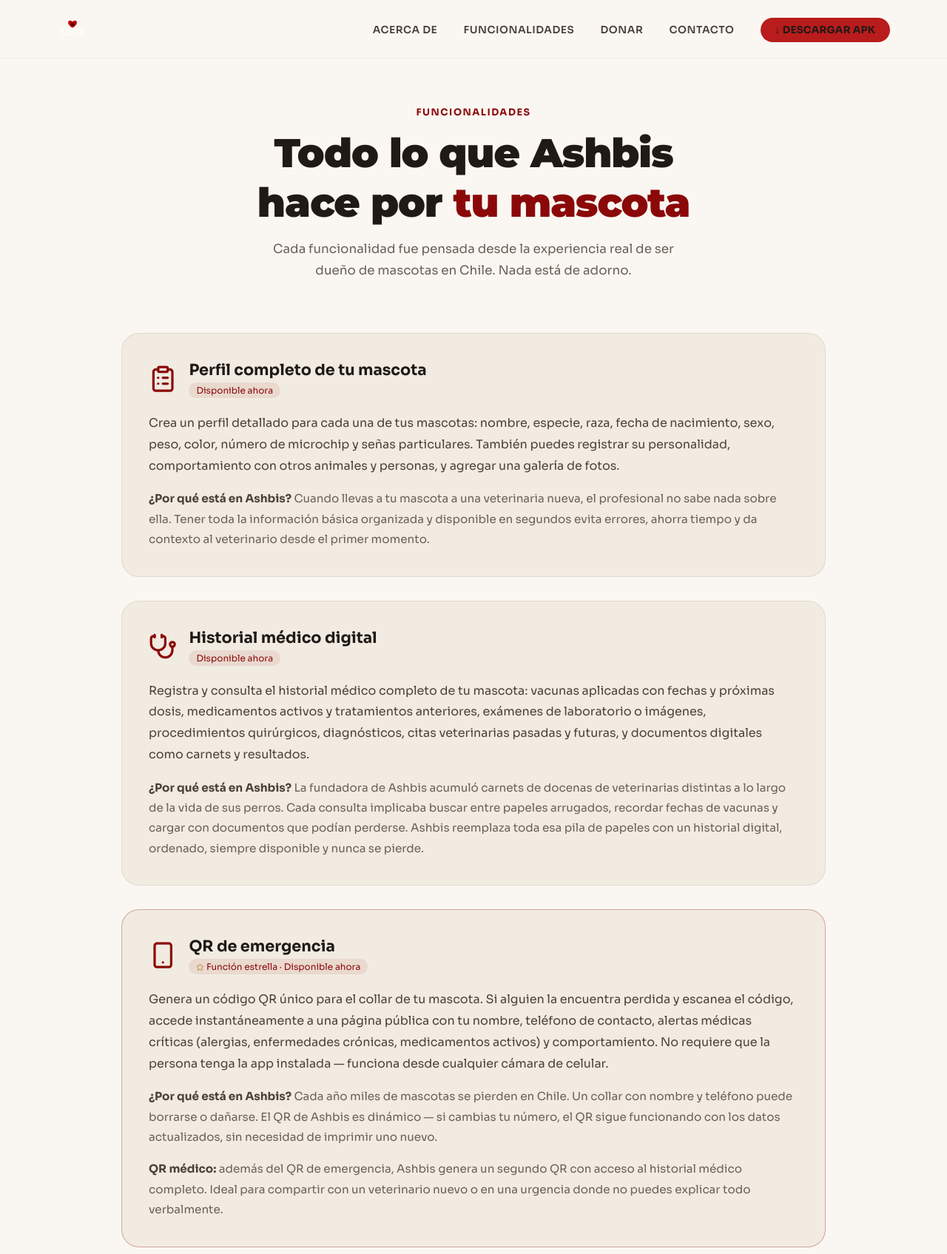
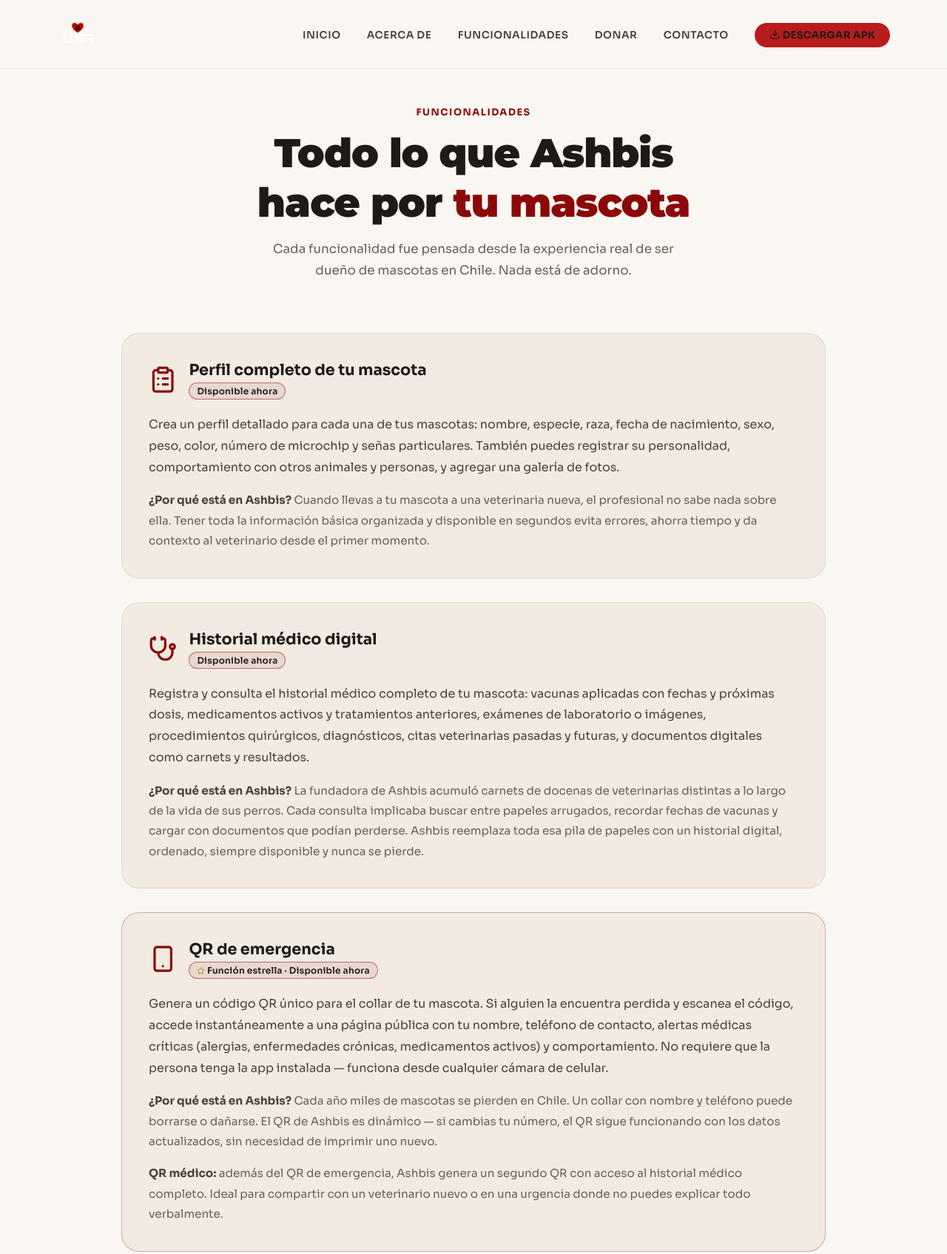
Before and after one commit to ashbisoficial/web, a plain HTML site: page funcionalidades.html in a window 1280 px wide. Shown: the top 1695 px of the page at 74% size. Drawn offline with Linux system fonts and the light colour scheme.

Commit message:
Ajusta logo del header en desktop y unifica badge de estado e icono de descarga

```diff
--- a/funcionalidades.html
+++ b/funcionalidades.html
@@ -61,13 +61,15 @@
   <div class="header-right">
     <nav>
       <ul class="desktop">
+        <li><a href="index.html">Inicio</a></li>
         <li><a href="acerca-de.html">Acerca de</a></li>
         <li><a href="funcionalidades.html">Funcionalidades</a></li>
         <li><a href="donar.html">Donar</a></li>
         <li><a href="contacto.html">Contacto</a></li>
-        <li><a href="descargar.html" class="nav-cta">↓ Descargar APK</a></li>
+        <li><a href="descargar.html" class="nav-cta"><svg class="icon-svg" viewBox="0 0 24 24" fill="none" stroke="currentColor" stroke-width="2" stroke-linecap="round" stroke-linejoin="round" aria-hidden="true"><path d="M12 15V3" /><path d="M21 15v4a2 2 0 0 1-2 2H5a2 2 0 0 1-2-2v-4" /><path d="m7 10 5 5 5-5" /></svg> Descargar APK</a></li>
       </ul>
       <ul class="mobile" id="mobileMenu">
+        <li><a href="index.html">Inicio</a></li>
         <li><a href="acerca-de.html">Acerca de</a></li>
         <li><a href="funcionalidades.html">Funcionalidades</a></li>
         <li><a href="donar.html">Donar</a></li>
@@ -109,10 +111,7 @@
         <div>
           <h2 style="font-family: var(--font-body); font-weight: 700; font-size: 1.3rem;
                      color: var(--text-primary); margin: 0;">Perfil completo de tu mascota</h2>
-          <span style="font-size: 0.75rem; background: var(--red-dim); color: var(--red);
-                       padding: 3px 10px; border-radius: 20px; margin-top: 4px; display: inline-block;">
-            Disponible ahora
-          </span>
+          <span class="badge-status">Disponible ahora</span>
         </div>
       </div>
       <p style="color: var(--gray-light); line-height: 1.8; margin-bottom: 16px;">
@@ -137,10 +136,7 @@
         <div>
           <h2 style="font-family: var(--font-body); font-weight: 700; font-size: 1.3rem;
                      color: var(--text-primary); margin: 0;">Historial médico digital</h2>
-          <span style="font-size: 0.75rem; background: var(--red-dim); color: var(--red);
-                       padding: 3px 10px; border-radius: 20px; margin-top: 4px; display: inline-block;">
-            Disponible ahora
-          </span>
+          <span class="badge-status">Disponible ahora</span>
         </div>
       </div>
       <p style="color: var(--gray-light); line-height: 1.8; margin-bottom: 16px;">
@@ -167,9 +163,11 @@
         <div>
           <h2 style="font-family: var(--font-body); font-weight: 700; font-size: 1.3rem;
                      color: var(--text-primary); margin: 0;">QR de emergencia</h2>
-          <span style="font-size: 0.75rem; background: var(--red-dim); color: var(--red);
-                       padding: 3px 10px; border-radius: 20px; margin-top: 4px; display: inline-block;">
-            <svg class="icon-svg" style="width:0.9em;height:0.9em;color:var(--gold);flex-shrink:0;" viewBox="0 0 24 24" fill="none" stroke="currentColor" stroke-width="2" stroke-linecap="round" stroke-linejoin="round" aria-hidden="true"><path d="M11.525 2.295a.53.53 0 0 1 .95 0l2.31 4.679a2.123 2.123 0 0 0 1.595 1.16l5.166.756a.53.53 0 0 1 .294.904l-3.736 3.638a2.123 2.123 0 0 0-.611 1.878l.882 5.14a.53.53 0 0 1-.771.56l-4.618-2.428a2.122 2.122 0 0 0-1.973 0L6.396 21.01a.53.53 0 0 1-.77-.56l.881-5.139a2.122 2.122 0 0 0-.611-1.879L2.16 9.795a.53.53 0 0 1 .294-.906l5.165-.755a2.122 2.122 0 0 0 1.597-1.16z" /></svg> Función estrella · Disponible ahora
+          <span class="badge-status">
+            <svg class="icon-svg" viewBox="0 0 24 24" fill="none" stroke="currentColor" stroke-width="2" stroke-linecap="round" stroke-linejoin="round" aria-hidden="true" style="color: var(--gold);">
+              <path d="M11.525 2.295a.53.53 0 0 1 .95 0l2.31 4.679a2.123 2.123 0 0 0 1.595 1.16l5.166.756a.53.53 0 0 1 .294.904l-3.736 3.638a2.123 2.123 0 0 0-.611 1.878l.882 5.14a.53.53 0 0 1-.771.56l-4.618-2.428a2.122 2.122 0 0 0-1.973 0L6.396 21.01a.53.53 0 0 1-.77-.56l.881-5.139a2.122 2.122 0 0 0-.611-1.879L2.16 9.795a.53.53 0 0 1 .294-.906l5.165-.755a2.122 2.122 0 0 0 1.597-1.16z" />
+            </svg>
+            Función estrella · Disponible ahora
           </span>
         </div>
       </div>
@@ -202,10 +200,7 @@
         <div>
           <h2 style="font-family: var(--font-body); font-weight: 700; font-size: 1.3rem;
                      color: var(--text-primary); margin: 0;">Mapa veterinario</h2>
-          <span style="font-size: 0.75rem; background: var(--red-dim); color: var(--red);
-                       padding: 3px 10px; border-radius: 20px; margin-top: 4px; display: inline-block;">
-            Disponible ahora
-          </span>
+          <span class="badge-status">Disponible ahora</span>
         </div>
       </div>
       <p style="color: var(--gray-light); line-height: 1.8; margin-bottom: 16px;">
@@ -229,10 +224,7 @@
         <div>
           <h2 style="font-family: var(--font-body); font-weight: 700; font-size: 1.3rem;
                      color: var(--text-primary); margin: 0;">Documentos digitales</h2>
-          <span style="font-size: 0.75rem; background: var(--red-dim); color: var(--red);
-                       padding: 3px 10px; border-radius: 20px; margin-top: 4px; display: inline-block;">
-            Disponible ahora
-          </span>
+          <span class="badge-status">Disponible ahora</span>
         </div>
       </div>
       <p style="color: var(--gray-light); line-height: 1.8; margin-bottom: 16px;">
@@ -256,10 +248,7 @@
         <div>
           <h2 style="font-family: var(--font-body); font-weight: 700; font-size: 1.3rem;
                      color: var(--text-primary); margin: 0;">Asistente IA para mascotas</h2>
-          <span style="font-size: 0.75rem; background: var(--red-dim); color: var(--red);
-                       padding: 3px 10px; border-radius: 20px; margin-top: 4px; display: inline-block;">
-            Disponible ahora
-          </span>
+          <span class="badge-status">Disponible ahora</span>
         </div>
       </div>
       <p style="color: var(--gray-light); line-height: 1.8; margin-bottom: 16px;">
@@ -286,11 +275,7 @@
         <div>
           <h2 style="font-family: var(--font-body); font-weight: 700; font-size: 1.3rem;
                      color: var(--text-primary); margin: 0;">Lo que viene</h2>
-          <span style="font-size: 0.75rem; background: rgba(var(--edge-rgb),0.06);
-                       color: var(--gray); padding: 3px 10px; border-radius: 20px;
-                       margin-top: 4px; display: inline-block;">
-            Próximamente
-          </span>
+          <span class="badge-status is-soon">Próximamente</span>
         </div>
       </div>
 
--- a/styles.css
+++ b/styles.css
@@ -157,10 +157,9 @@
 }
 
 .logo img {
-  height: 42px;
+  height: 56px;
   width: auto;
   display: block;
-  filter: brightness(1);
   transition: opacity 0.2s;
 }
 .logo img:hover { opacity: 0.85; }
@@ -1115,3 +1114,30 @@
 @media (max-width: 480px) {
   #modal-soon .modal-card { padding: 40px 24px; }
 }
+
+/* Badge de estado "Disponible ahora" — usado en funcionalidades.html y acerca-de.html */
+.badge-status {
+  display: inline-block;
+  font-family: var(--font-body);
+  font-size: 0.75rem;
+  font-weight: 600;
+  letter-spacing: 0.02em;
+  background: var(--red-dim);
+  color: var(--white);
+  border: 1px solid rgba(var(--red-rgb), 0.5);
+  padding: 3px 10px;
+  border-radius: 20px;
+  margin-top: 4px;
+}
+
+.badge-status svg {
+  width: 0.9em;
+  height: 0.9em;
+  vertical-align: -0.1em;
+}
+
+.badge-status.is-soon {
+  background: rgba(var(--edge-rgb), 0.06);
+  color: var(--gray);
+  border-color: rgba(var(--edge-rgb), 0.15);
+}
```
Also changed, not shown: acerca-de.html (+3 -1 lines), contacto.html (+3 -1 lines), donar.html (+3 -1 lines), index.html (+2 -0 lines).
